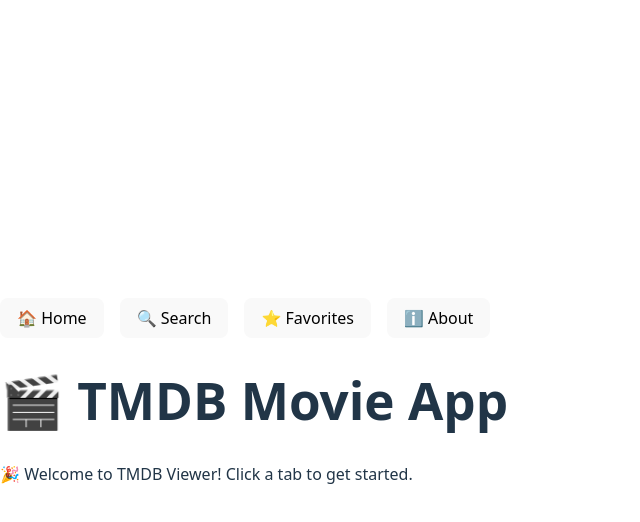
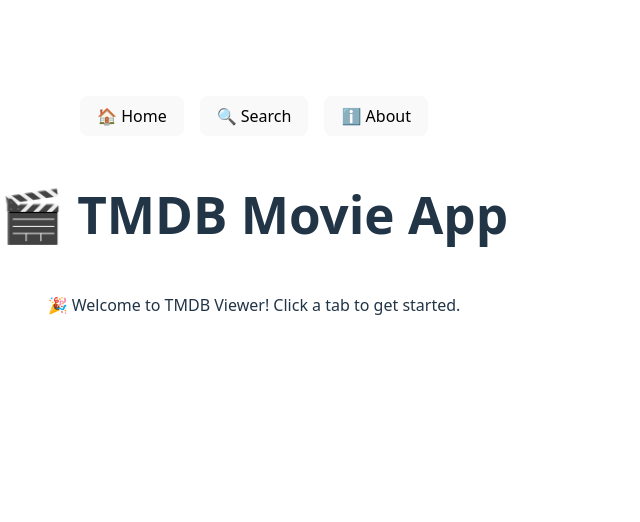
Before and after one commit to nocaptony/movie-db, a React (Vite) app: page / in a window 1280 px wide. Shown: the top 522 px of the page, without its empty margins (0-640 px from the left). Built offline with nearby package versions, Linux system fonts and the light colour scheme.

Commit message:
removed favorites function, fixed styling

```diff
--- a/src/App.css
+++ b/src/App.css
@@ -1,7 +1,13 @@
 .navbar {
   display: flex;
+  justify-content: center;
   gap: 1rem;
-  margin-bottom: 1rem;
+  position: sticky;
+  top: 0;
+  background-color: white;
+  padding: 1rem;
+  z-index: 1000;
+  width: 100%;
 }
 
 button {
@@ -11,14 +17,9 @@
 
 .search-bar {
   display: flex;
+  justify-content: center;
   gap: 0.5rem;
-  margin-bottom: 1rem;
-}
-
-.results {
-  display: flex;
-  flex-wrap: wrap;
-  gap: 1rem;
+  margin: 1rem 0;
 }
 
 .results {
@@ -28,3 +29,12 @@
   justify-content: center;
   padding: 1rem;
 }
+
+.App {
+  display: flex;
+  flex-direction: column;
+  min-height: 100vh;
+  padding-top: 80px; /* space for sticky navbar */
+  align-items: center;
+  text-align: center;
+}
--- a/src/App.tsx
+++ b/src/App.tsx
@@ -15,7 +15,6 @@
   const [activeTab, setActiveTab] = useState<Tab>("home");
   const [query, setQuery] = useState("");
   const [movies, setMovies] = useState<Movie[]>([]);
-  const [favorites, setFavorites] = useState<Movie[]>([]);
 
   const handleSearch = async () => {
     if (!query) return;
@@ -25,12 +24,6 @@
     );
     const data = await res.json();
     setMovies(data.results || []);
-  };
-
-  const handleAddToFavorites = (movie: Movie) => {
-    if (!favorites.find((fav) => fav.id === movie.id)) {
-      setFavorites([...favorites, movie]);
-    }
   };
 
   const renderTabContent = () => {
@@ -60,31 +53,11 @@
                   overview={movie.overview}
                   posterPath={movie.poster_path}
                 >
-                  <button onClick={() => handleAddToFavorites(movie)}>
-                    ❤️ Add to Favorites
-                  </button>
+
                 </MovieCard>
               ))}
             </div>
           </>
-        );
-
-      case "favorites":
-        return (
-          <div className="results">
-            {favorites.length === 0 ? (
-              <p>No favorite movies yet!</p>
-            ) : (
-              favorites.map((movie) => (
-                <MovieCard
-                  key={movie.id}
-                  title={movie.title}
-                  overview={movie.overview}
-                  posterPath={movie.poster_path}
-                />
-              ))
-            )}
-          </div>
         );
 
       case "about":
@@ -105,7 +78,6 @@
       <nav className="navbar">
         <button onClick={() => setActiveTab("home")}>🏠 Home</button>
         <button onClick={() => setActiveTab("search")}>🔍 Search</button>
-        <button onClick={() => setActiveTab("favorites")}>⭐ Favorites</button>
         <button onClick={() => setActiveTab("about")}>ℹ️ About</button>
       </nav>
 
--- a/src/components/MovieCard.css
+++ b/src/components/MovieCard.css
@@ -1,7 +1,7 @@
 .movie-card {
   display: flex;
   flex-direction: column;
-  background-color: #ffffff;
+  background-color: #0c0c0f;
   border-radius: 12px;
   overflow: hidden;
   box-shadow: 0 4px 12px rgba(0, 0, 0, 0.1);
@@ -29,12 +29,12 @@
 .movie-details h3 {
   margin: 0 0 8px;
   font-size: 1.1rem;
-  color: #222;
+  color: #e7e6f5;
 }
 
 .movie-details p {
   font-size: 0.9rem;
-  color: #555;
+  color: #c3c0f0;
 }
 
 .movie-actions {
--- a/src/components/MovieCard.tsx
+++ b/src/components/MovieCard.tsx
@@ -12,7 +12,6 @@
   title,
   overview,
   posterPath,
-  children,
 }) => {
   const imageUrl = posterPath
     ? `https://image.tmdb.org/t/p/w300${posterPath}`
@@ -24,7 +23,6 @@
       <div className="movie-details">
         <h3>{title}</h3>
         <p>{overview ? overview.slice(0, 100) + "..." : "No description available."}</p>
-        {children && <div className="movie-actions">{children}</div>}
       </div>
     </div>
   );
```
